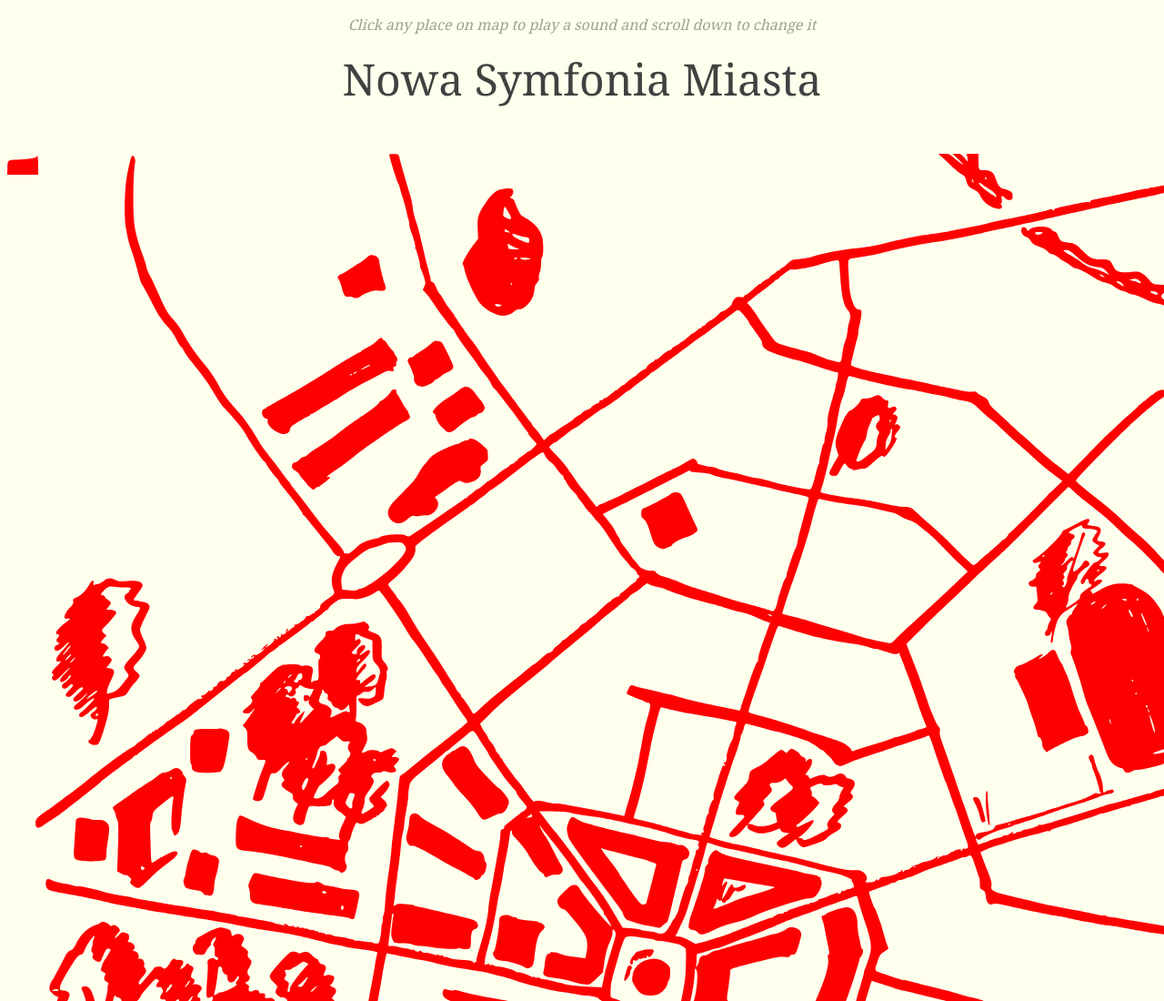
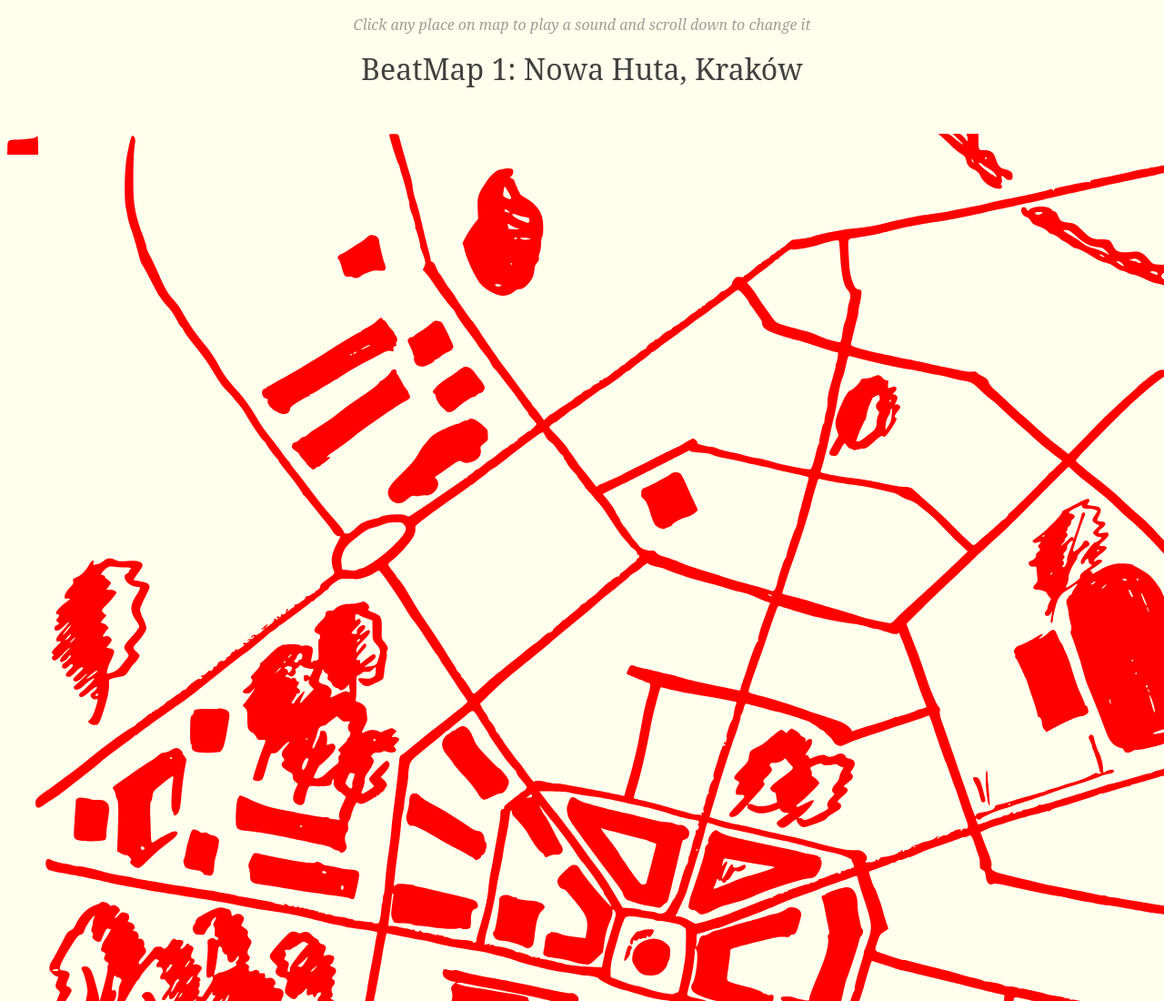
Before and after one commit to ehhhahah/beatmaps, a website built with Parcel: page index.html in a window 1280 px wide. Shown: the top 1100 px of the page at 91% size. Built offline with nearby package versions, Linux system fonts and the light colour scheme.

Commit message:
z artzony

```diff
--- a/index.html
+++ b/index.html
@@ -3,15 +3,15 @@
     <head>
         <link rel="stylesheet" type="text/css" href="style.css">
         <script src="script.js"></script>
-        <link rel="preconnect" href="https://fonts.googleapis.com">
+        <!-- <link rel="preconnect" href="https://fonts.googleapis.com">
         <link rel="preconnect" href="https://fonts.gstatic.com" crossorigin>
-        <link href="https://fonts.googleapis.com/css2?family=Noto+Serif&display=swap" rel="stylesheet">
+        <link href="https://fonts.googleapis.com/css2?family=Noto+Serif&display=swap" rel="stylesheet"> -->
     </head>
 
     <body>
       <p class="subtle-info">Click any place on map to play a sound and scroll down to change it</p>
 
-      <h1>Nowa Symfonia Miasta</h1>
+      <h1>BeatMap 1: Nowa Huta, Kraków</h1>
       <div class="container">
       <div class="svgContainer">
         <!-- version with svg on left viewBox="0 0 1750 1500" preserveAspectRatio="xMidYMid meet"  -->
--- a/style.css
+++ b/style.css
@@ -16,7 +16,7 @@ h1 {
     margin-top: 0px;
     margin-bottom: 50px;
     font-weight: 100;
-    font-size: xxx-large;
+    font-size: xx-large;
 }
 
 .authors {
```
